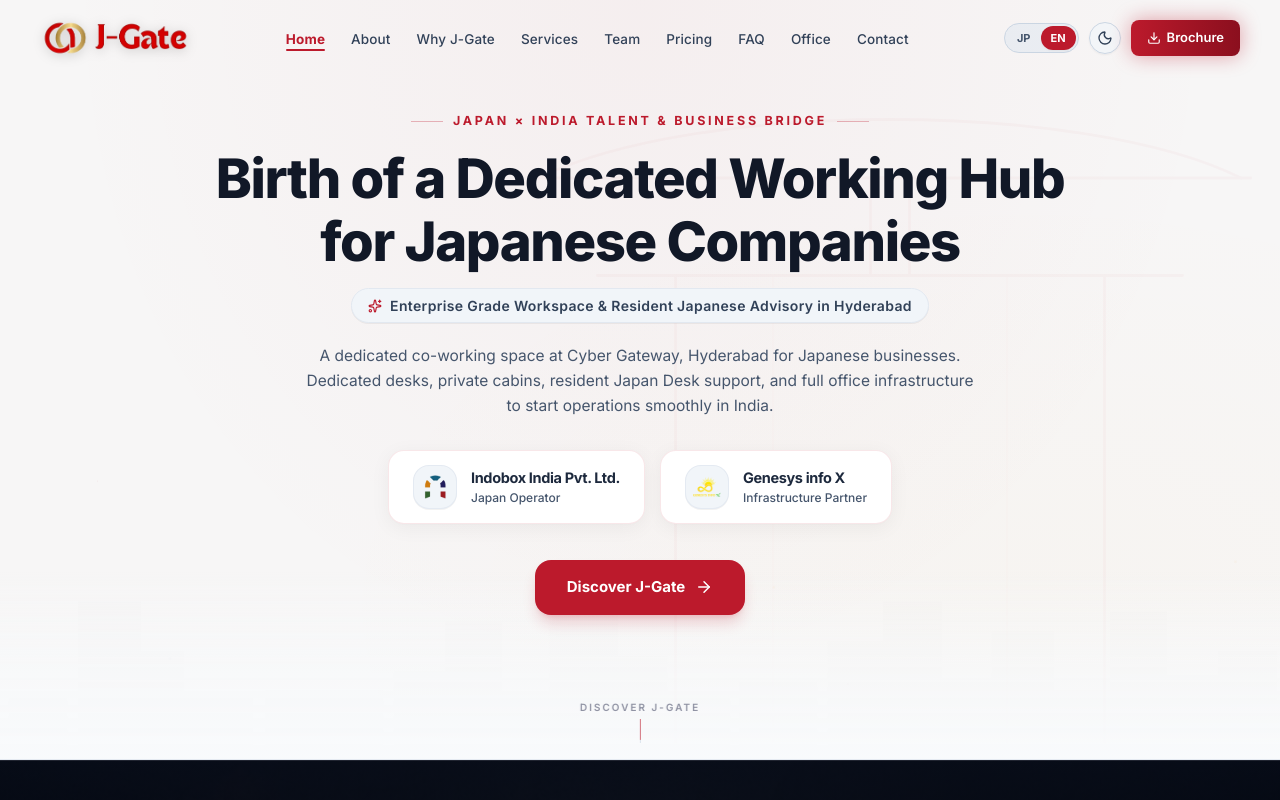
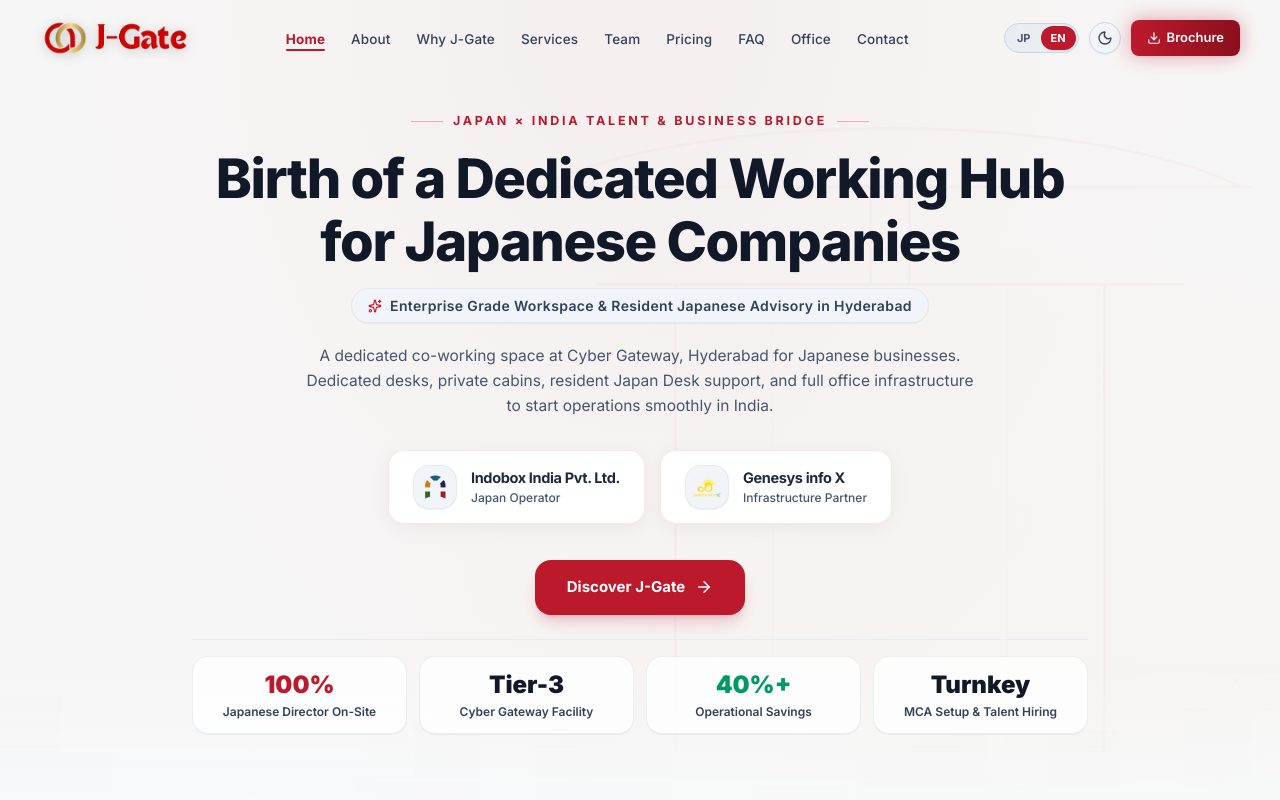
Before and after one commit to abhi-shek04/J-Gate, a Next.js app: page / in a window 1280 px wide. Shown: the top 800 px of the page. Built offline with nearby package versions, Linux system fonts and the light colour scheme.

Commit message:
feat(ui): add executive stat proof bar inspired by Indobox Academy clean layout structure

```diff
--- a/src/app/page.tsx
+++ b/src/app/page.tsx
@@ -360,9 +360,9 @@
             </div>
           </Reveal>
 
-          {/* 6. Primary Action Button: Discover J-Gate */}
+          {/* 6. Primary Action Button & Executive Proof Strip */}
           <Reveal delay={320}>
-            <div className="mt-7 sm:mt-9 flex items-center justify-center">
+            <div className="mt-7 sm:mt-9 flex flex-col items-center justify-center gap-6">
               <Link
                 href="/why-jgate"
                 className="btn-shine group inline-flex items-center justify-center gap-2.5 rounded-xl bg-crimson hover:bg-crimson-deep px-7 py-3.5 sm:px-8 sm:py-4 font-inter text-[14px] sm:text-[15px] font-bold text-white shadow-lg shadow-crimson/20 hover:shadow-xl hover:shadow-crimson/30 hover:scale-[1.02] active:scale-[0.98] transition-all duration-300"
@@ -370,6 +370,34 @@
                 <span>{tx({ EN: "Discover J-Gate", JP: "J-Gate を詳しく見る" })}</span>
                 <ArrowRight className="h-4.5 w-4.5 transition-transform duration-300 group-hover:translate-x-1" />
               </Link>
+
+              {/* Stat Proof Cards Bar */}
+              <div className="w-full pt-4 border-t border-slate-200/70 dark:border-white/10 grid grid-cols-2 md:grid-cols-4 gap-3 max-w-4xl mx-auto">
+                <div className="p-3 rounded-xl bg-white/80 dark:bg-white/5 border border-slate-200/70 dark:border-white/10 text-center shadow-2xs backdrop-blur-sm">
+                  <span className="block font-mono text-xl sm:text-2xl font-black text-crimson dark:text-rose-400">100%</span>
+                  <span className="mt-0.5 block font-inter text-[11px] sm:text-[12px] font-semibold text-slate-700 dark:text-slate-300">
+                    {tx({ EN: "Japanese Director On-Site", JP: "日本人ディレクター現地常駐" })}
+                  </span>
+                </div>
+                <div className="p-3 rounded-xl bg-white/80 dark:bg-white/5 border border-slate-200/70 dark:border-white/10 text-center shadow-2xs backdrop-blur-sm">
+                  <span className="block font-mono text-xl sm:text-2xl font-black text-ink dark:text-white">Tier-3</span>
+                  <span className="mt-0.5 block font-inter text-[11px] sm:text-[12px] font-semibold text-slate-700 dark:text-slate-300">
+                    {tx({ EN: "Cyber Gateway Facility", JP: "高規格ファシリティ" })}
+                  </span>
+                </div>
+                <div className="p-3 rounded-xl bg-white/80 dark:bg-white/5 border border-slate-200/70 dark:border-white/10 text-center shadow-2xs backdrop-blur-sm">
+                  <span className="block font-mono text-xl sm:text-2xl font-black text-emerald-600 dark:text-emerald-400">40%+</span>
+                  <span className="mt-0.5 block font-inter text-[11px] sm:text-[12px] font-semibold text-slate-700 dark:text-slate-300">
+                    {tx({ EN: "Operational Savings", JP: "拠点開設・運営費削減" })}
+                  </span>
+                </div>
+                <div className="p-3 rounded-xl bg-white/80 dark:bg-white/5 border border-slate-200/70 dark:border-white/10 text-center shadow-2xs backdrop-blur-sm">
+                  <span className="block font-mono text-xl sm:text-2xl font-black text-ink dark:text-white">Turnkey</span>
+                  <span className="mt-0.5 block font-inter text-[11px] sm:text-[12px] font-semibold text-slate-700 dark:text-slate-300">
+                    {tx({ EN: "MCA Setup & Talent Hiring", JP: "登記・会計・採用ワンストップ" })}
+                  </span>
+                </div>
+              </div>
             </div>
           </Reveal>
         </div>
```
